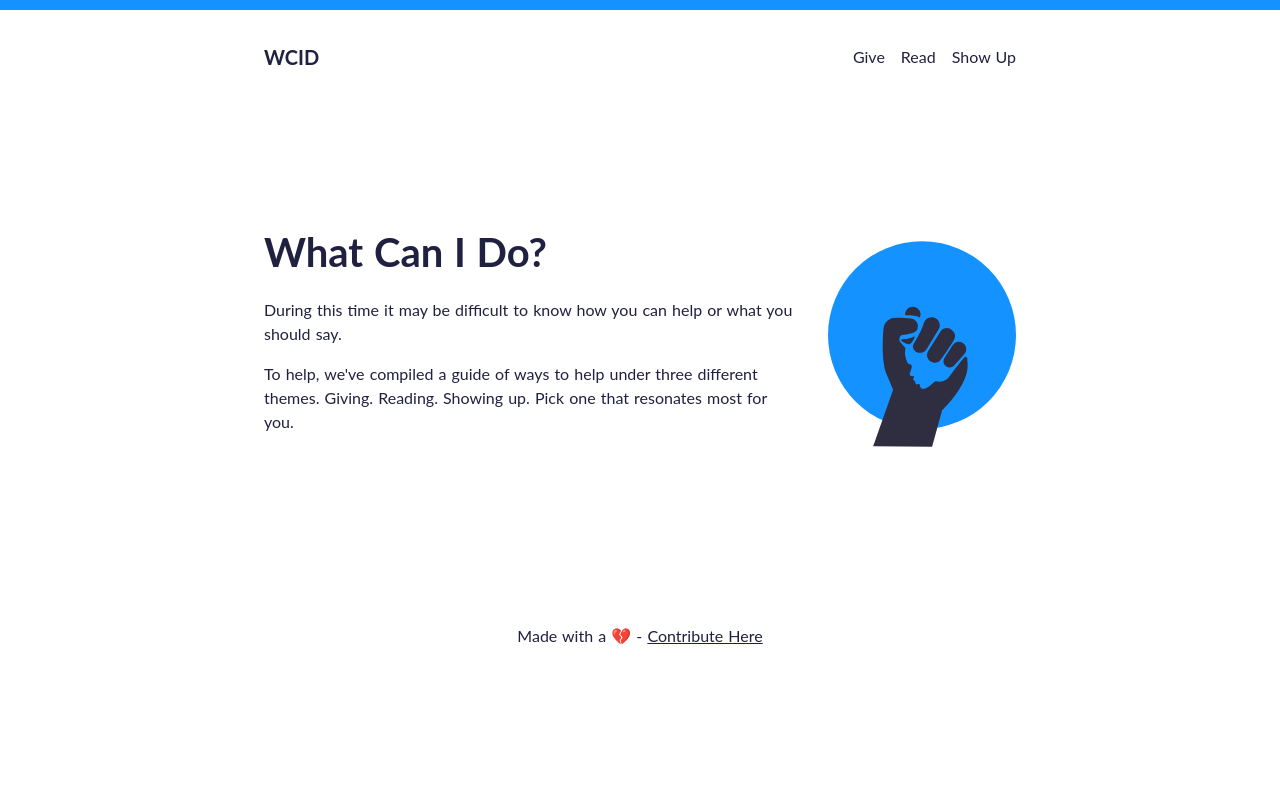
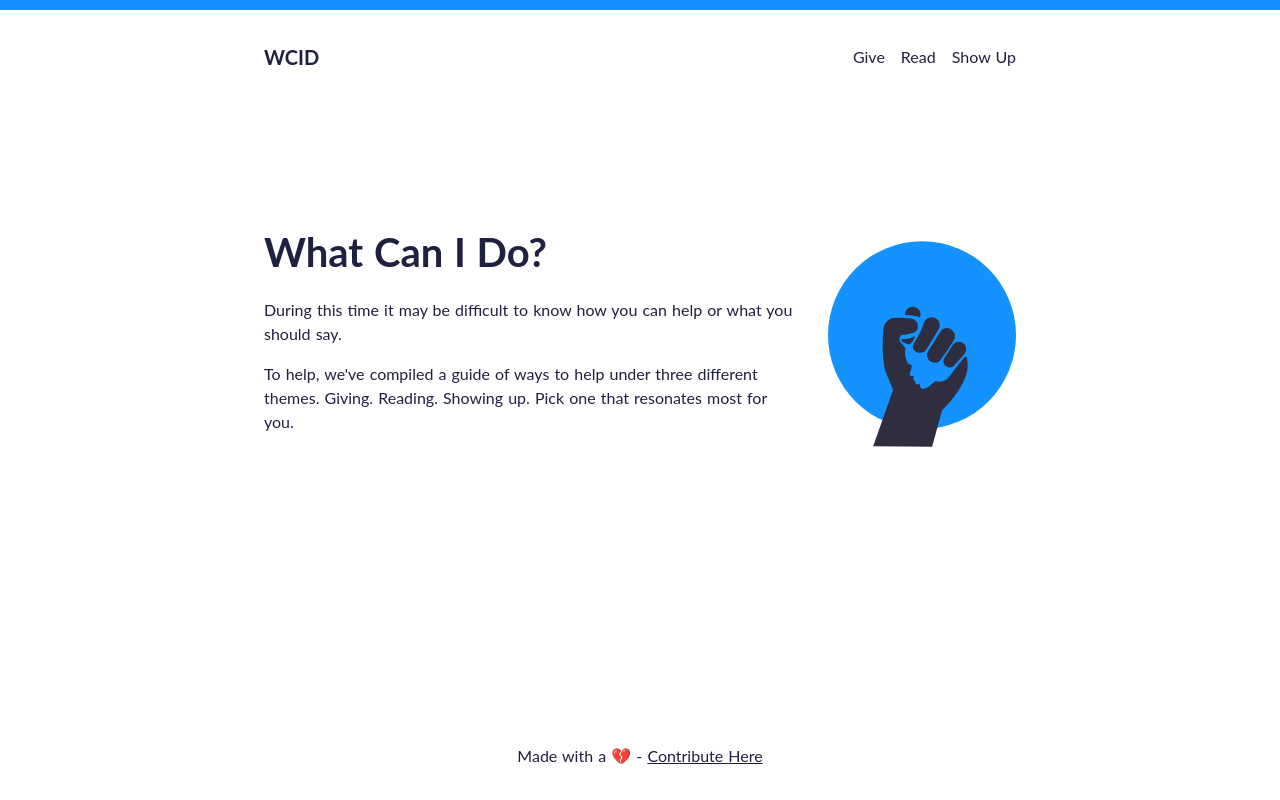
Before and after one commit to jamesctucker/what-can-i-do, a Nuxt app: page / in a window 1280 px wide. Built offline with nearby package versions, Linux system fonts and the light colour scheme.

Commit message:
fixed footer positioning

```diff
--- a/layouts/default.vue
+++ b/layouts/default.vue
@@ -1,10 +1,10 @@
 <template>
-  <div class="main p-4 mt-0 mb-0 mr-auto ml-auto">
+  <div class="main flex flex-col p-4 mt-0 mb-0 mr-auto ml-auto">
     <div class="container">
       <Header />
       <nuxt />
-      <Footer />
     </div>
+    <Footer />
   </div>
 </template>
 <script>
@@ -141,5 +141,6 @@ a:hover {
 .container {
   max-width: 800px;
   margin: 0 auto;
+  flex: 1;
 }
 </style>
```
